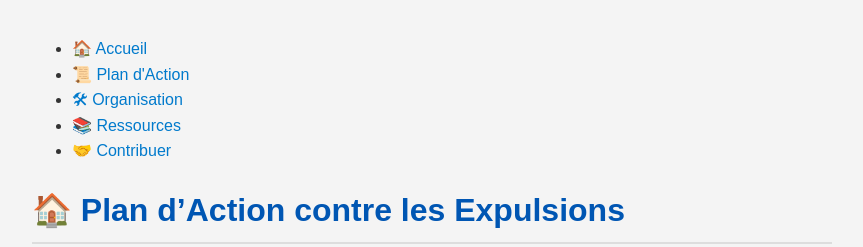
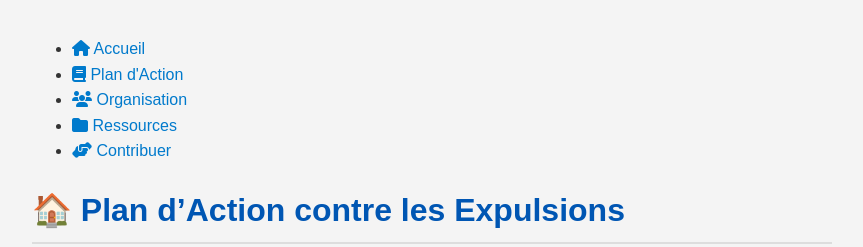
Before and after one commit to 5136Siegfried/Hestia, a Jekyll site: the page built from docs/index.md, in a window 1280 px wide. Shown: the top 247 px of the page, without its empty margins (208-1071 px from the left). Built offline with Jekyll 4.4.1, drawn with Linux system fonts in a browser that asks for light colours.

Commit message:
feat: icon

```diff
--- a/docs/_layouts/default.html
+++ b/docs/_layouts/default.html
@@ -5,19 +5,22 @@
     <meta name="viewport" content="width=device-width, initial-scale=1.0">
     <title>{{ page.title }}</title>
     <link rel="stylesheet" href="{{ site.baseurl }}/assets/css/style.css">
+    <link rel="icon" type="image/x-icon" href="{{ site.baseurl }}/assets/images/favicon/favicon.ico">
+    <link rel="stylesheet" href="https://cdnjs.cloudflare.com/ajax/libs/font-awesome/6.4.2/css/all.min.css">
 </head>
 <body>
 
     <!-- 🔹 MENU DE NAVIGATION -->
     <nav>
-        <ul>
-            <li><a href="{{ site.baseurl }}/">🏠 Accueil</a></li>
-            <li><a href="{{ site.baseurl }}/plan">📜 Plan d'Action</a></li>
-            <li><a href="{{ site.baseurl }}/organisation">🛠 Organisation</a></li>
-            <li><a href="{{ site.baseurl }}/ressources">📚 Ressources</a></li>
-            <li><a href="{{ site.baseurl }}/contribution">🤝 Contribuer</a></li>
-        </ul>
-    </nav>
+      <ul>
+          <li><a href="{{ site.baseurl }}/"><i class="fas fa-home"></i> Accueil</a></li>
+          <li><a href="{{ site.baseurl }}/plan"><i class="fas fa-book"></i> Plan d'Action</a></li>
+          <li><a href="{{ site.baseurl }}/organisation"><i class="fas fa-users"></i> Organisation</a></li>
+          <li><a href="{{ site.baseurl }}/ressources"><i class="fas fa-folder"></i> Ressources</a></li>
+          <li><a href="{{ site.baseurl }}/contribution"><i class="fas fa-hands-helping"></i> Contribuer</a></li>
+      </ul>
+  </nav>
+
 
     <!-- 🔹 CONTENU DE LA PAGE -->
     <main>
```
Also changed, not shown: docs/assets/images/favicon/android-chrome-192x192.png (added), docs/assets/images/favicon/android-chrome-512x512.png (added), docs/assets/images/favicon/apple-touch-icon.png (added), docs/assets/images/favicon/favicon-16x16.png (added), docs/assets/images/favicon/favicon-32x32.png (added), docs/assets/images/favicon/favicon.ico (added).
